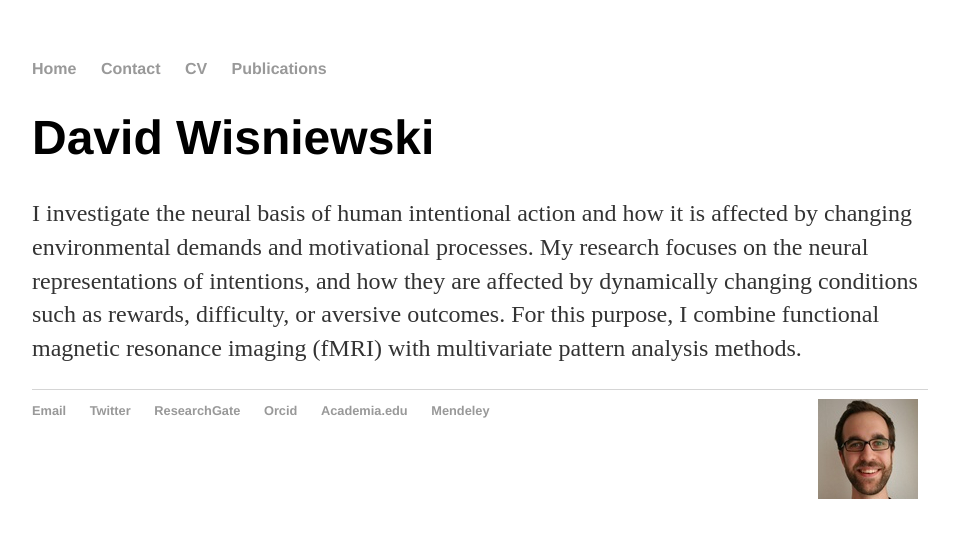
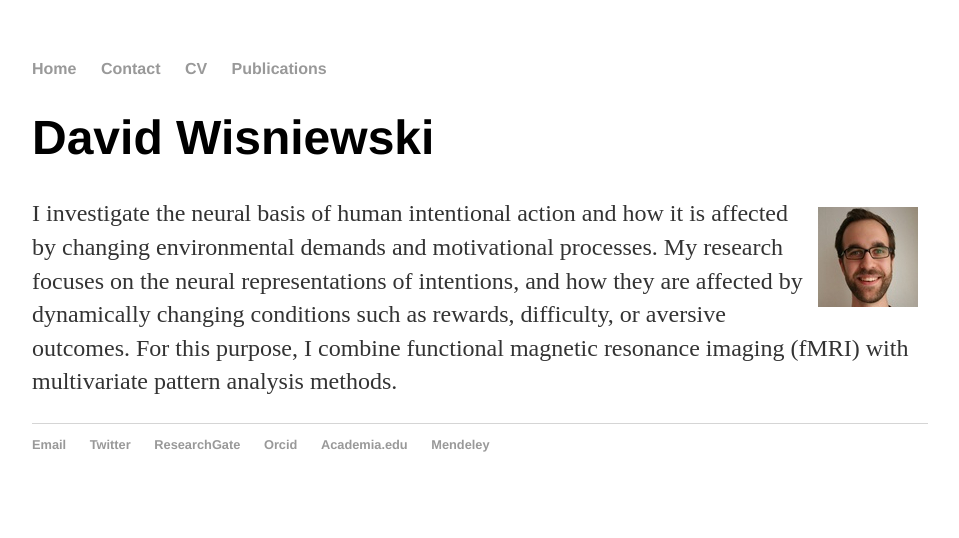
Before and after one commit to davidwisniewski/davidwisniewski.github.io, a Jekyll site: the page built from index.html, in a window 1280 px wide. Shown: the top 538 px of the page, without its empty margins (160-1119 px from the left). Built offline with Jekyll 4.4.1, drawn with Linux system fonts in a browser that asks for light colours.

Commit message:
changed image position

```diff
--- a/index.html
+++ b/index.html
@@ -4,9 +4,9 @@ title: David Wisniewski
 ---
 <div class="blurb">
 	<h1>David Wisniewski</h1>
-
+	<img style="margin: 10px; float: right;" alt="David Wisniewski" src="/images/David_Wisniewski.jpg" width="100" height="100" />
 	<p>I investigate the neural basis of human intentional action and how it is affected by changing environmental demands and motivational processes. My research focuses on the neural representations of intentions, and how they are affected by dynamically changing conditions such as rewards, difficulty, or aversive outcomes. For this purpose, I combine functional magnetic resonance imaging (fMRI) with multivariate pattern analysis methods.</p>
 
-	<img style="margin: 10px; float: right;" alt="David Wisniewski" src="/images/David_Wisniewski.jpg" width="100" height="100" />
+
 
 </div><!-- /.blurb -->
```
